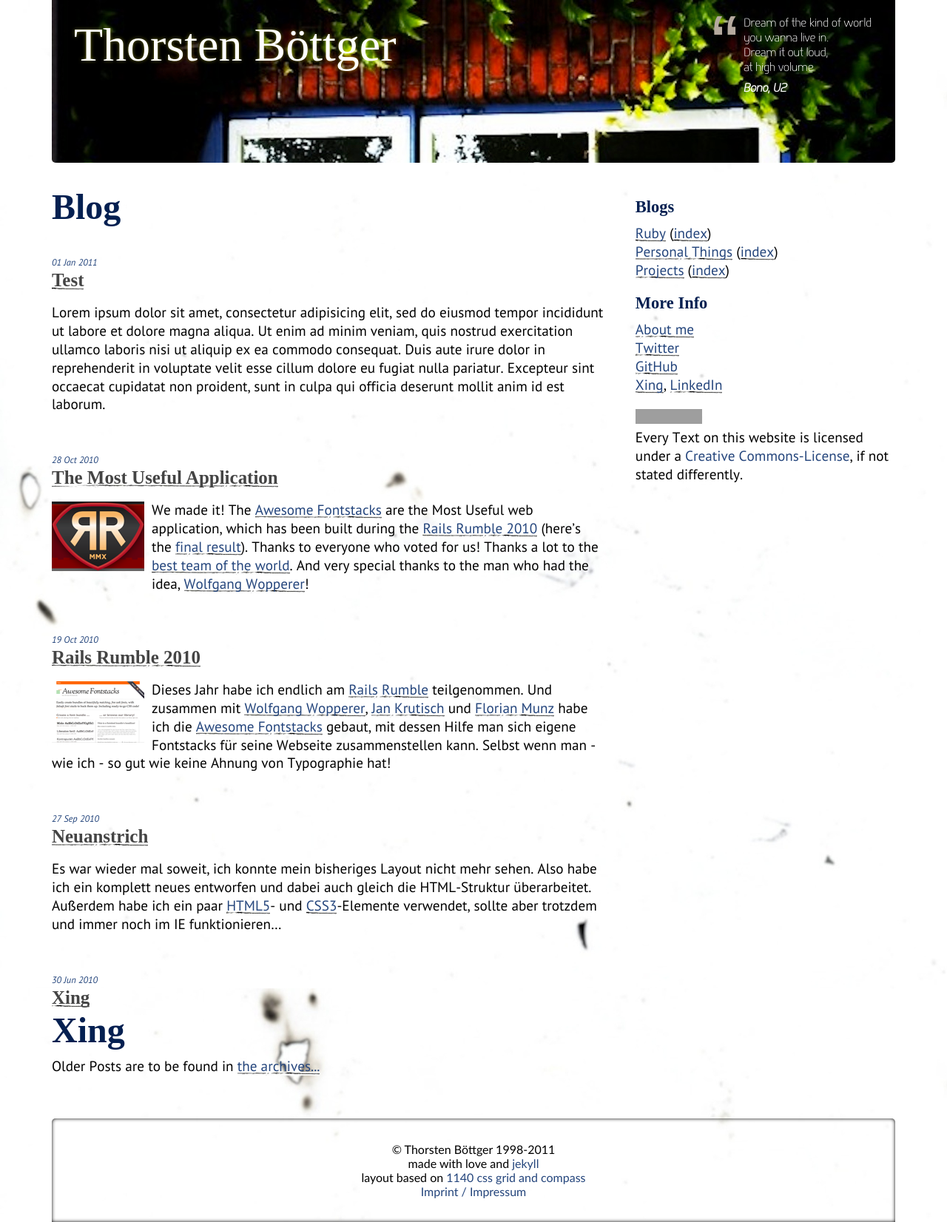
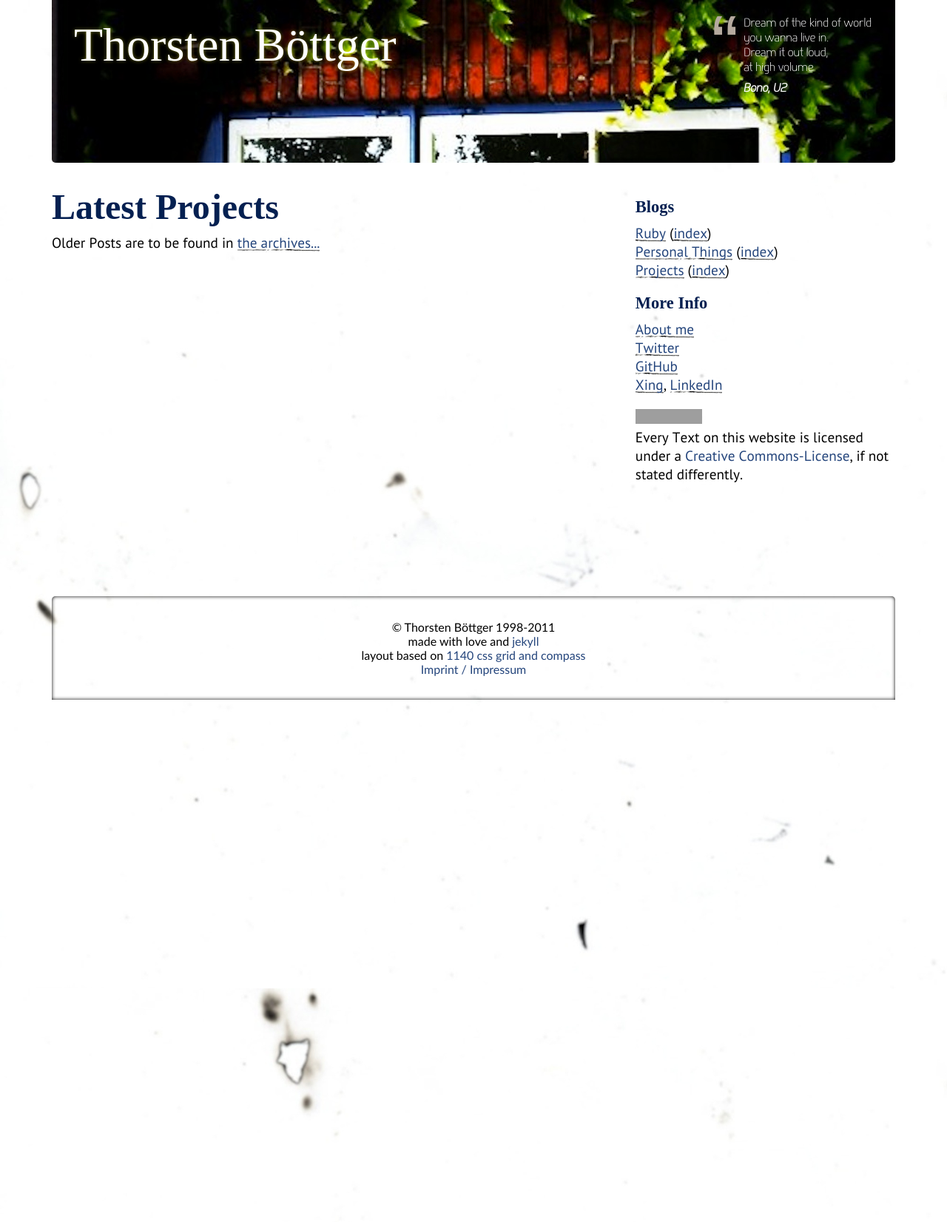
Before and after one commit to alto/mt7.de, a Jekyll site: the page built from projects/blog.html, in a window 1280 px wide. Shown: the whole page at 74% size. Built offline with Jekyll 4.4.1, drawn with Linux system fonts in a browser that asks for light colours; some web fonts are replaced; grey boxes are pictures that could not be loaded.

```diff
--- a/css/mobile.css
+++ b/css/mobile.css
@@ -71,7 +71,7 @@ h1 span, h2 span, h3 span, h4 span, h5 span {
   font-family: "PTSans", "Arial", "Helvetica", "Gill Sans", "Lucida Grande", "Verdana", sans-serif;
   font-style: italic;
   font-weight: 100;
-  font-size: 0.5em;
+  font-size: 0.4em;
   display: block;
   height: 1.6em;
   color: #24457c;
@@ -319,11 +319,21 @@ ul.posts li span {
   border: 1px solid black;
 }
 
-/* line 12, ../sass/mobile.sass */
+/* line 11, ../sass/mobile.sass */
+.header {
+  height: 130px;
+  border-radius: 0;
+}
+/* line 14, ../sass/mobile.sass */
 .header h1 {
   font-size: 2em;
 }
-/* line 14, ../sass/mobile.sass */
+/* line 16, ../sass/mobile.sass */
 .header blockquote {
   display: none;
 }
+
+/* line 19, ../sass/mobile.sass */
+.footer {
+  border-radius: 0;
+}
--- a/css/screen.css
+++ b/css/screen.css
@@ -71,7 +71,7 @@ h1 span, h2 span, h3 span, h4 span, h5 span {
   font-family: "PTSans", "Arial", "Helvetica", "Gill Sans", "Lucida Grande", "Verdana", sans-serif;
   font-style: italic;
   font-weight: 100;
-  font-size: 0.5em;
+  font-size: 0.4em;
   display: block;
   height: 1.6em;
   color: #24457c;
--- a/css/smallscreen.css
+++ b/css/smallscreen.css
@@ -71,7 +71,7 @@ h1 span, h2 span, h3 span, h4 span, h5 span {
   font-family: "PTSans", "Arial", "Helvetica", "Gill Sans", "Lucida Grande", "Verdana", sans-serif;
   font-style: italic;
   font-weight: 100;
-  font-size: 0.5em;
+  font-size: 0.4em;
   display: block;
   height: 1.6em;
   color: #24457c;
--- a/personal/_posts/2011-01-01-test.md
+++ /dev/null
@@ -1,5 +0,0 @@
----
-title: Test
-layout: post
----
-Lorem ipsum dolor sit amet, consectetur adipisicing elit, sed do eiusmod tempor incididunt ut labore et dolore magna aliqua. Ut enim ad minim veniam, quis nostrud exercitation ullamco laboris nisi ut aliquip ex ea commodo consequat. Duis aute irure dolor in reprehenderit in voluptate velit esse cillum dolore eu fugiat nulla pariatur. Excepteur sint occaecat cupidatat non proident, sunt in culpa qui officia deserunt mollit anim id est laborum.
--- a/projects/_posts/2010-06-30-xing.md
+++ /dev/null
@@ -1 +0,0 @@
-# Xing #
--- a/blog.html
+++ b/projects/blog.html
@@ -1,12 +1,12 @@
 ---
 layout: default
-title: thorsten böttger - blog
-current: blog
+title: thorsten böttger - latest projects
+current: projects
 ---
-<h1>Blog</h1>
-{% for post in site.posts limit: 10 %}
+<h1>Latest Projects</h1>
+{% for post in site.categories.projects limit: 10 %}
   <article>
-    <h2><span class="date">{{ post.date | date_to_string }}</span> <a href="{{ post.url }}">{{ post.title }}</a></h3>
+    <h2><span class="date">{{ post.date | date_to_string }}</span> <a href="{{ post.url }}">{{ post.title }}</a></h2>
     <p>
       {{ post.content }}
       {% if post.has_more? %}
--- a/sass/mobile.sass
+++ b/sass/mobile.sass
@@ -9,7 +9,12 @@
 
 
 .header
+  height: 130px
+  border-radius: 0
   h1
     font-size: 2em
   blockquote
     display: none
+
+.footer
+  border-radius: 0
--- a/sass/partials/_generics.sass
+++ b/sass/partials/_generics.sass
@@ -23,7 +23,7 @@ h1, h2, h3, h4, h5
     font-family: $textfont
     font-style: italic
     font-weight: 100
-    font-size: 0.5em
+    font-size: 0.4em
     display: block
     height: 1.6em
     color: $blue
```
Also changed, not shown: _layouts/project.html (+10 -9 lines), projects/index.html (added, +14 -0 lines), images/content/tempodome_medium.png (added), images/content/xing_medium.jpg (added), sass/smallscreen.sass (line endings or trailing spaces), 2 other files.
